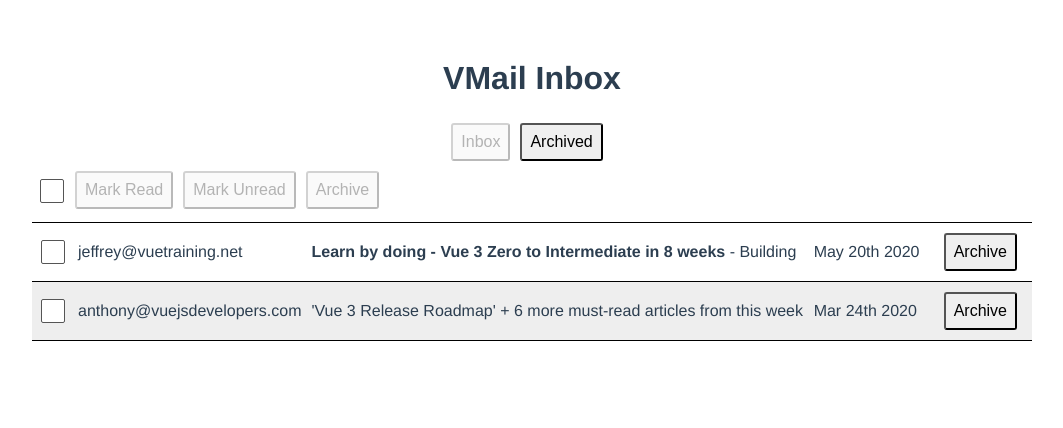
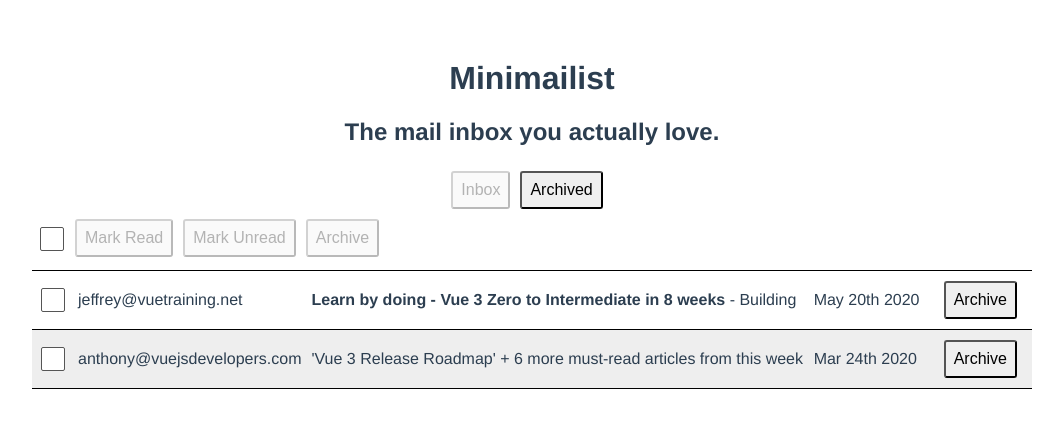
Before and after one commit to clairechabas/minimailist-email-inbox, a Vue app: page / in a window 1280 px wide. Shown: the top 428 px of the page, without its empty margins (108-1171 px from the left). Built offline with nearby package versions, Linux system fonts and the light colour scheme; data requests are answered from the project's data file.

Commit message:
feat: update readme and remove unused import

```diff
--- a/src/App.vue
+++ b/src/App.vue
@@ -1,5 +1,6 @@
 <template>
-  <h1>VMail Inbox</h1>
+  <h1>Minimailist</h1>
+  <h2>The mail inbox you actually love.</h2>
 
   <Suspense>
     <template #default>
@@ -13,7 +14,6 @@
 
 <script>
 import Inbox from '@/components/Inbox'
-import useEmailSelection from '@/composables/use-email-selection'
 
 export default {
   components: {
```
Also changed, not shown: 1 other file (tests, documents, lock files or other folders).
